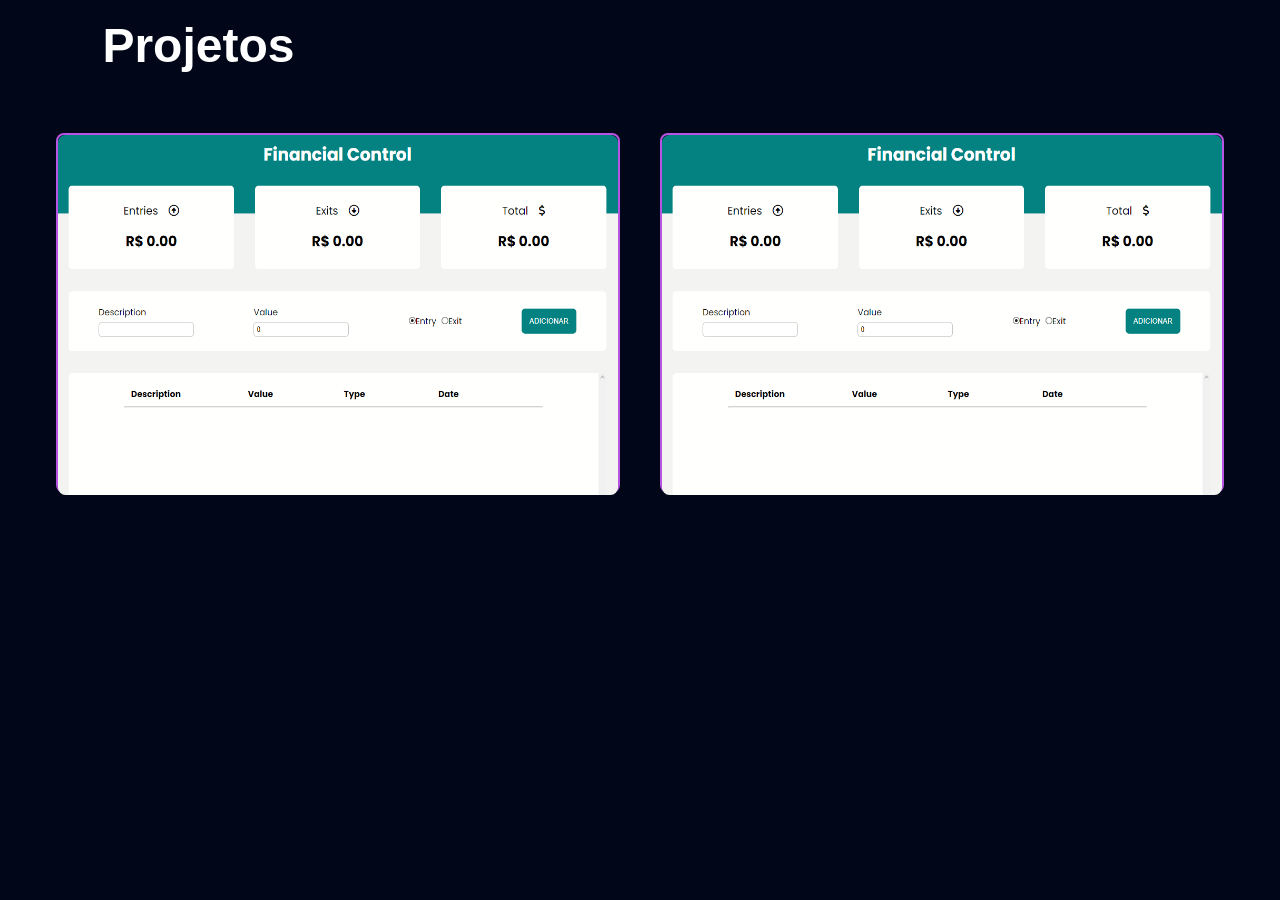
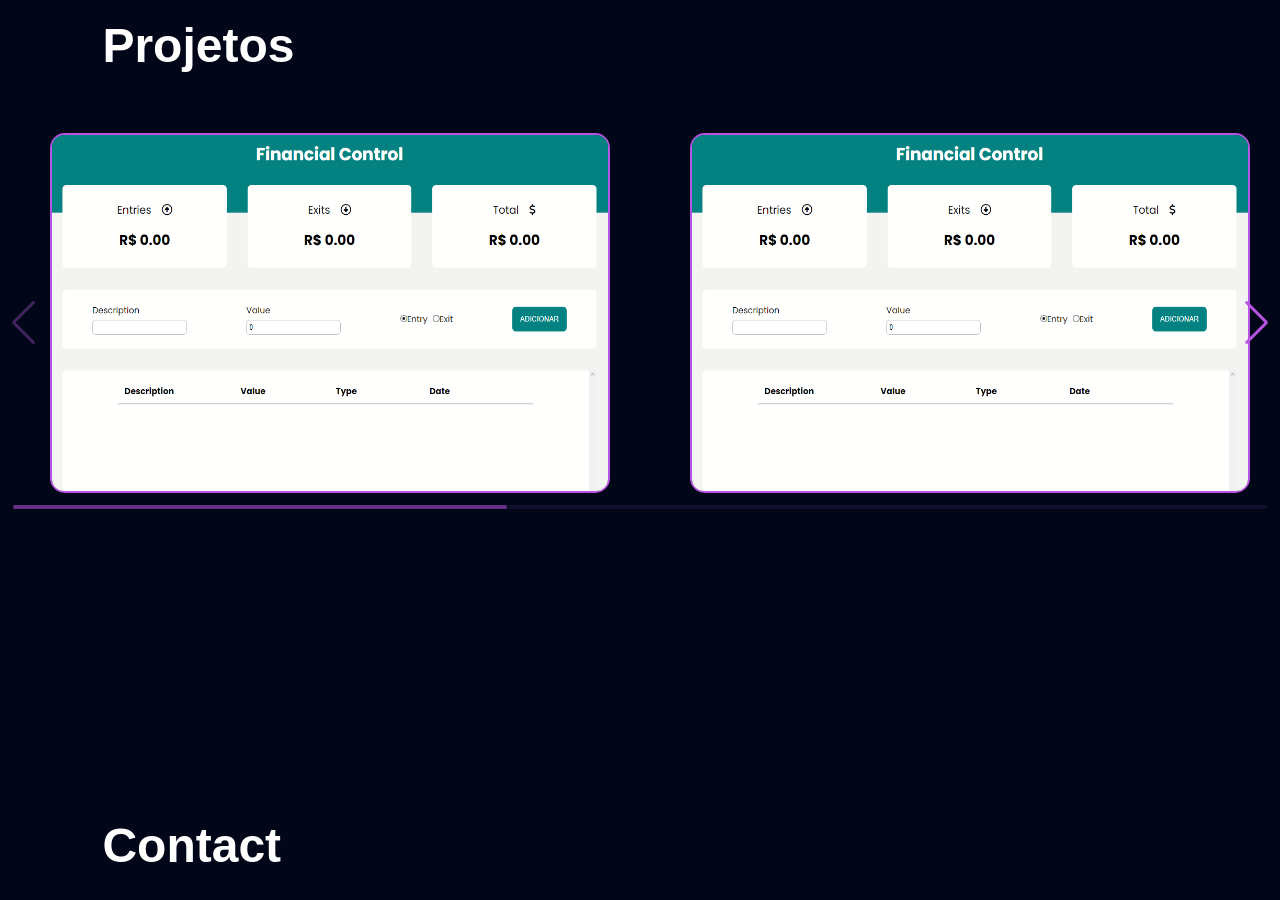
Before and after one commit to flavioporfirio/portfolio, a React (Create React App) app: page / in a window 1280 px wide. Shown: the part 920-1820 px from the top of the page. Before the commit the page ends 1668 px from the top, so only its background shows below. Built offline with nearby package versions, Linux system fonts and the light colour scheme; the HTML template or start-up script is replaced by a standard one.

Commit message:
feat: implemented swiper lib to projects section

```diff
--- a/package.json
+++ b/package.json
@@ -9,6 +9,7 @@
     "react": "^18.2.0",
     "react-dom": "^18.2.0",
     "react-scripts": "5.0.1",
+    "swiper": "^11.0.5",
     "uuid": "^9.0.1",
     "web-vitals": "^2.1.4"
   },
--- a/src/components/App.css
+++ b/src/components/App.css
@@ -23,6 +23,14 @@
 
 :root {
   font-size: 62.5%;
+
+  --swiper-scrollbar-bg-color: rgb(184, 84, 228, 0.1);
+  --swiper-scrollbar-drag-bg-color: rgb(184, 84, 228, 0.5);
+
+  --swiper-navigation-size: 44px;
+  --swiper-navigation-top-offset: 50%;
+  --swiper-navigation-sides-offset: 10px;
+  --swiper-navigation-color: #b854e4;
 }
 
 body {
@@ -305,20 +313,21 @@ nav {
 
 #projects {
   min-height: 100vh;
-  /* padding-right: 4%; */
+  padding-inline: 0;
+
+  overflow-x: hidden;
 }
 
 #projects h1 {
   font-size: 4.8rem;
+  padding-inline: 8%;
   padding-bottom: 6rem;
 }
 
-.projects--list {
+.swiper--container {
   display: flex;
-  justify-content: center;
-  gap: 40px;
 
-  height: 36rem;
+  height: 38rem;
 }
 
 .project {
@@ -326,17 +335,17 @@ nav {
 
   cursor: pointer;
 
-  border-radius: 0.8rem;
+  border-radius: 1.5rem;
   border: 2px solid #b854e4;
+
+  width: 56rem;
+  height: 36rem;
 }
 
 .project--info {
   display: flex;
   flex-direction: column;
   gap: 30px;
-
-  width: 56rem;
-  height: 36rem;
 
   padding: 2rem;
 }
@@ -359,8 +368,10 @@ nav {
 .project--access a button {
   display: flex;
   align-items: center;
-  gap: 1rem;
+  gap: 10px;
   border: none;
+
+  color: #fff;
   background: none;
   padding: 1rem 2rem;
 
@@ -373,9 +384,12 @@ nav {
 }
 
 .project--image img {
-  text-align: center;
-  width: 56rem;
-  height: 36rem;
+  width: 100%;
+  height: 100%;
+  border-radius: 1.2rem;
+}
 
-  border-radius: 0.75rem;
+#contact h1 {
+  font-size: 4.8rem;
+  padding-bottom: 6rem;
 }
--- a/src/components/App.js
+++ b/src/components/App.js
@@ -2,6 +2,7 @@ import About from "./About";
 import Nav from "./Nav";
 import Skills from "./Skills";
 import Projects from "./Projects";
+import Contact from "./Contact";
 
 function App() {
   return (
@@ -10,6 +11,7 @@ function App() {
       <About />
       <Skills />
       <Projects />
+      <Contact />
     </div>
   );
 }
--- /dev/null
+++ b/src/components/Contact.js
@@ -0,0 +1,7 @@
+export default function Contact() {
+  return (
+    <div id="contact" className="section">
+      <h1>Contact</h1>
+    </div>
+  );
+}
--- a/src/components/Project/ProjectList.js
+++ b/src/components/Project/ProjectList.js
@@ -1,6 +1,17 @@
 import { v4 as uuidv4 } from "uuid";
 
 export const projectList = [
+  {
+    id: uuidv4(),
+    title: "Financial Control",
+    projectInfo:
+      "Lorem ipsum dolor sit amet consectetur adipisicing elit. Sequi ab vel quibusdam quia. Ipsum perferendis earum officia eveniet non fuga, debitis at eum nemo consectetur dignissimos laboriosam cum veniam quae.",
+    tech: ["javascript, css, react, html"],
+    image: "./imgs/project-imgs/financial-control.png",
+    siteLink: "https://financial-control-flavioporfirio86.netlify.app/",
+    repositoryLink: "https://github.com/flavioporfirio/financial-control",
+    youtubeLink: "https://www.youtube.com/channel/UC6ewHz-YN0KpRCWoAH-sdMA",
+  },
   {
     id: uuidv4(),
     title: "Financial Control",
@@ -23,6 +34,28 @@ export const projectList = [
     repositoryLink: "https://github.com/flavioporfirio/financial-control",
     youtubeLink: "https://www.youtube.com/channel/UC6ewHz-YN0KpRCWoAH-sdMA",
   },
+  {
+    id: uuidv4(),
+    title: "Financial",
+    projectInfo:
+      "Lorem ipsum dolor sit amet consectetur adipisicing elit. Sequi ab vel quibusdam quia. Ipsum perferendis earum officia eveniet non fuga, debitis at eum nemo consectetur dignissimos laboriosam cum veniam quae.",
+    tech: ["javascript, css, react, html"],
+    image: "./imgs/project-imgs/financial-control.png",
+    siteLink: "https://financial-control-flavioporfirio86.netlify.app/",
+    repositoryLink: "https://github.com/flavioporfirio/financial-control",
+    youtubeLink: "https://www.youtube.com/channel/UC6ewHz-YN0KpRCWoAH-sdMA",
+  },
+  {
+    id: uuidv4(),
+    title: "Financial",
+    projectInfo:
+      "Lorem ipsum dolor sit amet consectetur adipisicing elit. Sequi ab vel quibusdam quia. Ipsum perferendis earum officia eveniet non fuga, debitis at eum nemo consectetur dignissimos laboriosam cum veniam quae.",
+    tech: ["javascript, css, react, html"],
+    image: "./imgs/project-imgs/financial-control.png",
+    siteLink: "https://financial-control-flavioporfirio86.netlify.app/",
+    repositoryLink: "https://github.com/flavioporfirio/financial-control",
+    youtubeLink: "https://www.youtube.com/channel/UC6ewHz-YN0KpRCWoAH-sdMA",
+  },
 ];
 
 console.log(projectList[0].id);
--- a/src/components/Projects.js
+++ b/src/components/Projects.js
@@ -3,8 +3,16 @@ import "./App.css";
 import { projectList } from "./Project/ProjectList";
 import { LogoSlide } from "./Skills";
 
+import "swiper/css";
+import "swiper/css/navigation";
+import "swiper/css/pagination";
+import "swiper/css/scrollbar";
+import { A11y, Navigation, Pagination, Scrollbar } from "swiper/modules";
+import { Swiper, SwiperSlide } from "swiper/react";
+
 export default function Projects() {
   const [selectedProject, setSelectedProject] = useState(null);
+  const [projView, setProjView] = useState(15);
 
   function handleSelected(id) {
     setSelectedProject(id !== selectedProject ? id : null);
@@ -13,15 +21,27 @@ export default function Projects() {
   return (
     <div id="projects" className="section">
       <h1>Projetos</h1>
-      <div className="projects--list">
+      <div className="swiper--container">
+        <Swiper
+          modules={[Navigation, Pagination, Scrollbar, A11y]}
+          // spaceBetween={0}
+          slidesPerView={2}
+          slidesOffsetBefore={50}
+          navigation
+          scrollbar={{ draggable: true }}
+          a11y
+        >
           {projectList.map((project) => (
+            <SwiperSlide>
               <Project
                 project={project}
                 key={project.id}
                 onHandleSelected={handleSelected}
                 selectedProject={selectedProject}
               />
+            </SwiperSlide>
           ))}
+        </Swiper>
       </div>
     </div>
   );
```
Also changed, not shown: 1 other file (tests, documents, lock files or other folders). Lines whose indentation alone changed are shown as unchanged.
